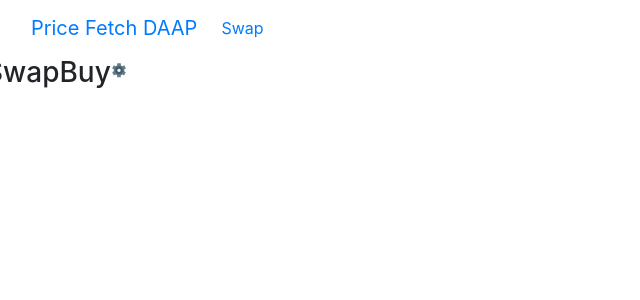
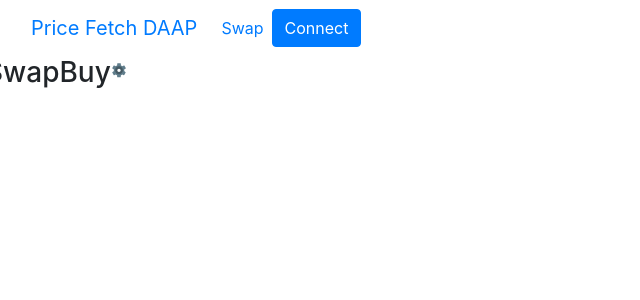
Before and after one commit to Bhanu-Partap/Pancake-swap-Contract-Working, a React (Create React App) app in the folder Contract/frontend/: page / in a window 1280 px wide. Shown: the top 300 px of the page, without its empty margins (0-640 px from the left). Built offline with nearby package versions, Linux system fonts and the light colour scheme.

Commit message:
metamask button added

```diff
--- a/Contract/frontend/src/Components/Navbar.js
+++ b/Contract/frontend/src/Components/Navbar.js
@@ -1,4 +1,5 @@
 import React from "react";
+import { Button } from "react-bootstrap";
 import {Link} from "react-router-dom"
 
 export default function Navbar() {
@@ -28,6 +29,7 @@ export default function Navbar() {
                 </Link>
               </li>
             </ul>
+            <Button className="btn">Connect</Button>
           </div>
         </div>
       </nav>
```
